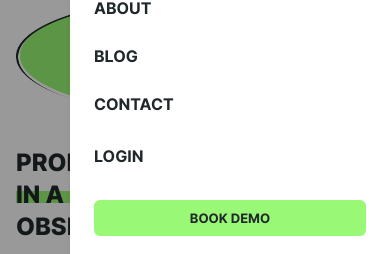
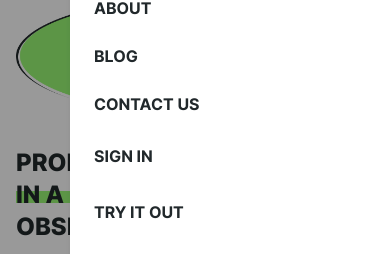
Before and after one commit to mywork-dragon/casual_website, a Next.js app: page / in a window 390 px wide. Both pictures are taken after a click on the button 359 px from the left and 32 px from the top of the page. Shown: the part 232-486 px from the top of the page. Built offline with nearby package versions, Linux system fonts and the light colour scheme; no server answers; what buttercms would draw is missing.

Commit message:
changed subtitle

```diff
--- a/components/Blog/Hero/index.jsx
+++ b/components/Blog/Hero/index.jsx
@@ -11,8 +11,7 @@ const Hero = () => {
               Causal <TextGraphic>Blog</TextGraphic>
             </h1>
             <p className="font-lora lg:max-w-401 text-base leading-6 sm:text-lg sm:leading-6.5 text-text-100 font-normal mt-2 sm:mt-4">
-              Ut enim ad minim veniam, quis umre nostrud exercitation ullamco
-              laboris nisi ut aliquip ex ea commodo.
+              Updates on the company, our products, and the things we're thinking about.
             </p>
           </div>
           <div className="lg:max-w-2xl z-10">
--- a/components/Layout/Footer/index.jsx
+++ b/components/Layout/Footer/index.jsx
@@ -33,8 +33,8 @@ const footerItems = [
   ],
   [
     {
-      name: "Log in",
-      href: "https://tools.causallabs.io/signup",
+      name: "Sign In",
+      href: "https://tools.causallabs.io/",
     },
     {
       name: "Privacy Policy",
--- a/components/Layout/Navbar/Sidebar.jsx
+++ b/components/Layout/Navbar/Sidebar.jsx
@@ -73,7 +73,17 @@ const Sidebar = ({ setShowSidebar, navItems }) => {
                 rel="noreferrer"
                 className="uppercase text-base font-bold leading-4 text-text-300 hover:text-primary-500"
               >
-                Login
+                Sign In
+              </a>
+            </div>
+            <div className="w-full">
+              <a
+                href="https://tools.causallabs.io/signup"
+                target="_blank"
+                rel="noreferrer"
+                className="uppercase text-base font-bold leading-4 text-text-300 hover:text-primary-500"
+              >
+                Try it out
               </a>
             </div>
             <div className="w-full">
--- a/components/Layout/Navbar/index.jsx
+++ b/components/Layout/Navbar/index.jsx
@@ -30,7 +30,7 @@ const navItems = [
         href: "/blog",
       },
       {
-        name: "CONTACT",
+        name: "CONTACT US",
         href: "/contact",
       },
       // "CAREERS",
```
